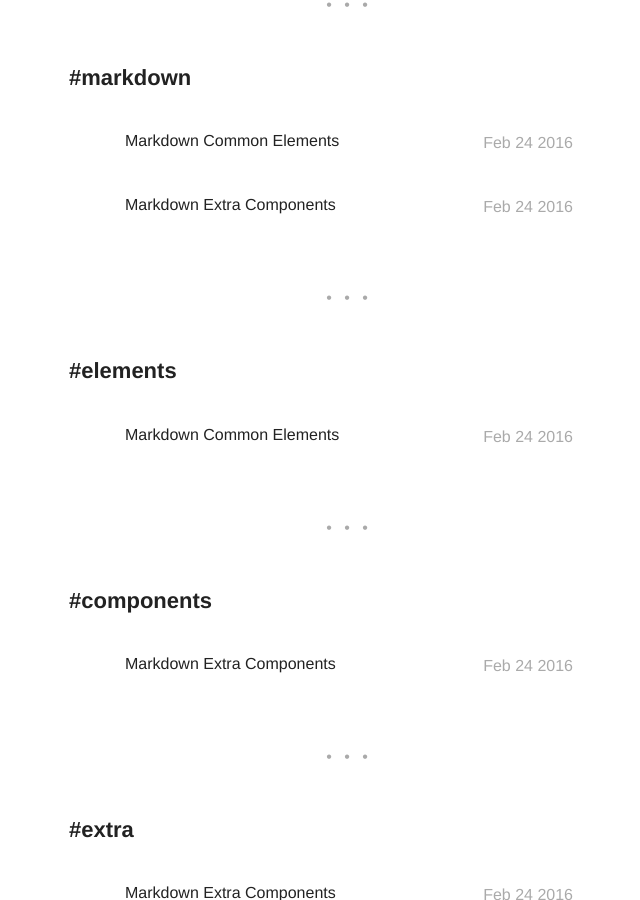
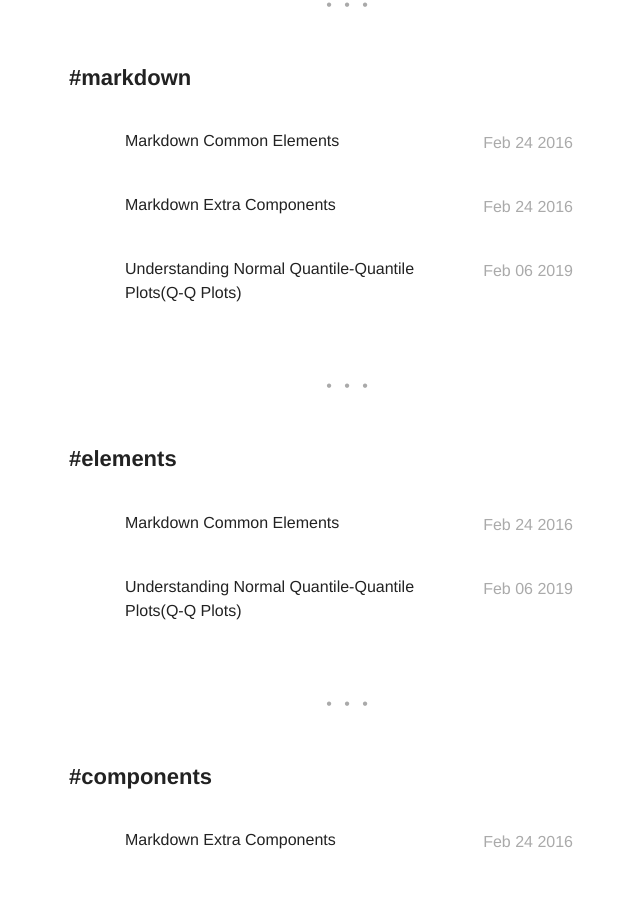
Before and after one commit to chanpaul1234572/chanpaul1234572.github.io, a Jekyll site: the page built from tags.html, in a window 1280 px wide and 900 px high, scrolled down 836 px. Shown: the whole window, without its empty margins (291-931 px from the left). Built offline with Jekyll 4.4.1, drawn with Linux system fonts in a browser that asks for light colours; emoji names are drawn with the system emoji font; some of the changed lines change nothing that is shown.

Commit message:
New blog post test

````diff
--- a/_config.yml
+++ b/_config.yml
@@ -39,10 +39,10 @@ twitter: mytwitter
 # google: mygoogle
 # instagram: myinstagram
 # pinterest: mypinterest
-# linkedin: mylinkedin
+linkedin: Chan Paul
 # youtube: myyoutube
 # spotify: myspotify
-github: mygithub
+github: chanpaul1234572
 # gitlab: mygitlab
 # lastfm: mylastfm
 # stackoverflow: 7044681/mystackoverflow
@@ -51,8 +51,7 @@ github: mygithub
 medium: medium
 # vimeo: myvimeo
 # lanyrd: mylanyrd
-email: myemail@gmail.com
-
+email: chanpaul1108@gmail.com
 authors:
     johndoe:
         name: John Doe
--- /dev/null
+++ b/_posts/2019-02-06-Understanding-Normal-Quantile-Quantile-Plots.markdown
@@ -0,0 +1,218 @@
+---
+title: "Understanding Normal Quantile-Quantile Plots(Q-Q Plots)"
+layout: post
+date: 2019-02-06
+image: /assets/images/markdown.jpg
+headerImage: false
+tag:
+- markdown
+- elements
+star: true
+category: blog
+author: Chan Paul
+description: Understanding Normal Quantile-Quantile Plots(Q-Q Plots)
+---
+
+<script type="text/javascript"
+   src="http://cdn.mathjax.org/mathjax/latest/MathJax.js?config=TeX-AMS-MML_HTMLorMML">
+</script>
+
+# Understanding Normal Quantile-Quantile Plots(Q-Q Plots)
+
+## What is a Quantile-Quantile Plots
+`If a set of observations is approximately normally distributed, a normal quantile-quantile(QQ) plot of the observations will result in an approximately straight line.`
+
+- Why we need Q-Q plot:
+    - **To assess data normality**
+    - As many statistical inference procedures assume we are sampling from a normally distributed population
+    - Check the data are reasonable or not.
+
+## How to construct a Q-Q plot
+
+- Given a set of data: `3.89, 4.75, 6.33, 4.75, 7.21, 5.78, 5.80, 5.20, 6.64`
+- First, we sort the data from smallest to largest:
+`3.89, 4.75, 4.75, 5.2, 5.78, 5.8, 6.33, 6.64, 7.21`
+- Second, we plot these data against appropriate quantiles from the standard normal distribution.
+    - For this example, we got n = 9 data, so we are going to place n = 9 values down here for a standard normal random variable, such that the distribution is split up into **n+1 = 10 equal area**.
+
+```python
+import matplotlib.pyplot as plt
+import numpy as np
+import matplotlib.mlab as mlab
+import math
+from scipy.stats import norm
+%matplotlib inline
+
+def cal(x):
+    return (math.exp(-(x * x)/2)) / (math.sqrt(2 * np.pi))
+
+mu = 0
+variance = 1
+sigma = math.sqrt(variance)
+x = np.linspace(mu - 3*sigma, mu + 3*sigma, 100)
+plt.plot(x,mlab.normpdf(x, mu, sigma))
+for i in range(0, 9, 1):
+    #ppf is the inverse function of cdf, so given a cdf, we can find where is the x
+    x = norm(0, 1).ppf(0.1 + i * 0.1)
+    y = cal(x)
+    print(x, y)
+    plt.plot([x, x], [0, y], 'k-')
+plt.savefig("norm.png")
+plt.show()
+```
+
+
+```bash
+The x and y value :
+
+-1.2815515655446004 0.17549833193248685
+-0.8416212335729142 0.2799619204078084
+-0.5244005127080407 0.3476926142000738
+-0.2533471031357997 0.38634253349686054
+0.0                 0.3989422804014327
+0.2533471031357997 0.38634253349686054
+0.524400512708041  0.34769261420007375
+0.8416212335729143 0.2799619204078083
+1.2815515655446004 0.17549833193248685
+```
+
+![](https://i.imgur.com/HKYJkde.png)
+
+- If we sampling 9 values from the standard normal distribution, we would expect the smallest value is around -1.28 and the second smallest is around -0.84 and so on and so on until the largest which is around 1.28
+- So, the third step, we plot the smallest value of the data, which is 3.89 against with -1.28, the second smallest value against with -0.84 and so on ans so on
+- If our data is approximately normally distributed, then the result should be an approximately straight line.
+- We can use other normal distribution instead of standard normal distribution, the scaling is different but the result should be the same.
+
+```python=3.6
+l = [3.89, 4.75, 4.75, 5.2, 5.78, 5.8, 6.33, 6.64, 7.21]
+k = 0
+for y in l:
+    x = norm(0, 1).ppf(0.1 + k * 0.1)
+    plt.plot(x, y, 'bo')
+    k += 1
+plt.show()
+```
+
+![](https://i.imgur.com/MlI0Pyl.png)
+
+- Loosely speaking, the x-axis is the value we expect to get from the standard normal distribution.
+- We plotted the $i$th ordered value against the $\frac{i}{n+1}$th quantile of the standard normal distribution.
+- For example. 3.89 is the $\frac{1}{9+1} = 0.1$ quantile of the standard normal curve
+
+## Other Variety of Q-Q plots
+- Instead of using $\frac{i}{n+1}$, we can use $\frac{i-\frac{1}{2}}{n}$, or more generally $\frac{i - a}{n + 1 - 2a}$, where $a\in[0, \frac{1}{2}]$
+
+## Analysis
+- For a normal distribution result:
+
+```python=3.6
+#Generated from random.org
+l_normal = [1.3086826620e+0,
+ 7.8752650560e-1,
+-3.9277626740e-1,
+-6.3501145360e-1,
+ 1.3714005600e+0,
+ 4.6274928280e-1,
+ 1.9313073180e+0,
+ 2.5144777760e+0,
+ 6.1565012250e+0,
+-5.7757600360e-1,
+-3.2145715660e-1,
+-5.5478012630e-1,
+-1.6087961560e+0,
+ 2.1849299450e+0,
+ 2.6801977930e+0,
+ 2.9745528740e+0,
+-5.6551089930e-1,
+-7.2461047730e-1,
+-1.6510428600e-3,
+ 1.0807244730e+0,
+ 2.9665445540e+0,
+ 3.4942761060e+0,
+ 3.4678777510e+0,
+ 7.2744971950e-1,
+-1.6344429980e+0,
+-9.8987861530e-1,
+ 1.1936872200e-1,
+ 5.1202092140e+0,
+ 2.1107856220e+0,
+ 2.3443140720e+0,
+-6.3024726800e+0,
+-1.3706874030e+0,
+-3.6406160640e+0,
+ 1.8804573320e+0,
+-3.1201811780e+0,
+ 4.7946945660e-1,
+-4.9668393460e-1,
+-3.2398291930e+0,
+ 3.3415231020e-1,
+-1.9575301340e+0,
+-1.6437609390e+0,
+ 2.2975881940e+0,
+ 4.5455132930e+0,
+-1.4566417400e+0,
+-3.7541139280e+0,
+-3.6263327350e+0,
+-1.4311703160e+0,
+-2.6039969640e+0,
+-4.0731627820e+0,
+ 1.0877776900e+0,]
+
+k = 0
+#How many quantile we need to seperate
+r = 1 / len(l_normal)
+for y in sorted(l_normal):
+    x = norm(0, 1).ppf(r + k * r)
+    plt.plot(x, y, 'bo')
+    k += 1
+line = [[norm(0,1).ppf(r * 3), norm(0,1).ppf(r*46)], [sorted(l_normal)[2], sorted(l_normal)[45]]]
+slope = (line[1][1] - line[1][0]) / (line[0][1] - line[0][0])
+intercept = line[1][0] - slope * line[0][0]
+axes = plt.gca()
+x_vals = np.array(axes.get_xlim())
+y_vals = intercept + slope * x_vals
+plt.plot(x_vals, y_vals, '-r')
+plt.xlabel("Theoretical Quantiles")
+plt.ylabel("Sample Quantiles")
+plt.savefig("Normally_distributed_data.png")
+plt.show()
+
+```
+![](https://i.imgur.com/CNnzlGB.png)
+
+
+- Pretty stright line
+
+- For a random distribution result:
+
+```python=3.6
+l_random = [-92, -91, -84, -83, -80, -77, -76, -72, -70, -65, -64, -59, -53, -52, -51, -46, -42, -41, -38, -33, -30, -28, -26, -25, -21, -19, -17, -4, -1, 5, 8, 10, 22, 23, 24, 25, 29, 34, 46, 57, 59, 60, 64, 66, 69, 71, 83, 87, 92, 97]
+k = 0
+r = 1 / len(l_random)
+for y in sorted(l_random):
+    x = norm(0, 1).ppf(r + k * r)
+    plt.plot(x, y, 'bo')
+    k += 1
+plt.xlabel("Theoretical Quantiles")
+plt.ylabel("Sample Quantiles")
+plt.savefig("Randomly_distributed_data.png")
+plt.show()
+```
+
+![](https://i.imgur.com/EXCEXxU.png)
+- Not stright line
+
+
+-For a uniformly distributed result:
+![](https://i.imgur.com/ptyhUtk.png)
+
+- For a Right-skewed distribution result:
+- ![](https://i.imgur.com/1Dh3tDd.png)
+
+- Heavier tails than normal distribution
+![](https://i.imgur.com/No4dIo4.png)
+
+## Remark
+
+- Sometimes, there are some natural variability that will lead to us seeing some curvature or major outliner.
+- For a smaller sample size, the result will be more extreme.
````
